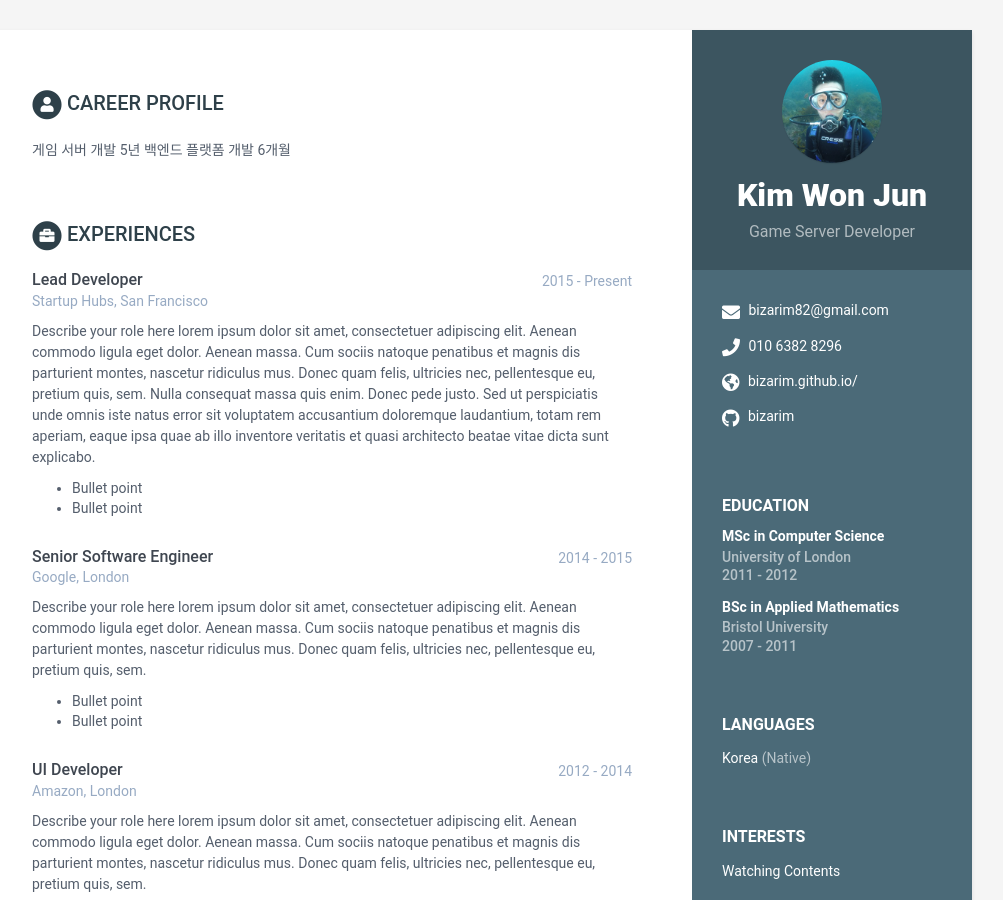
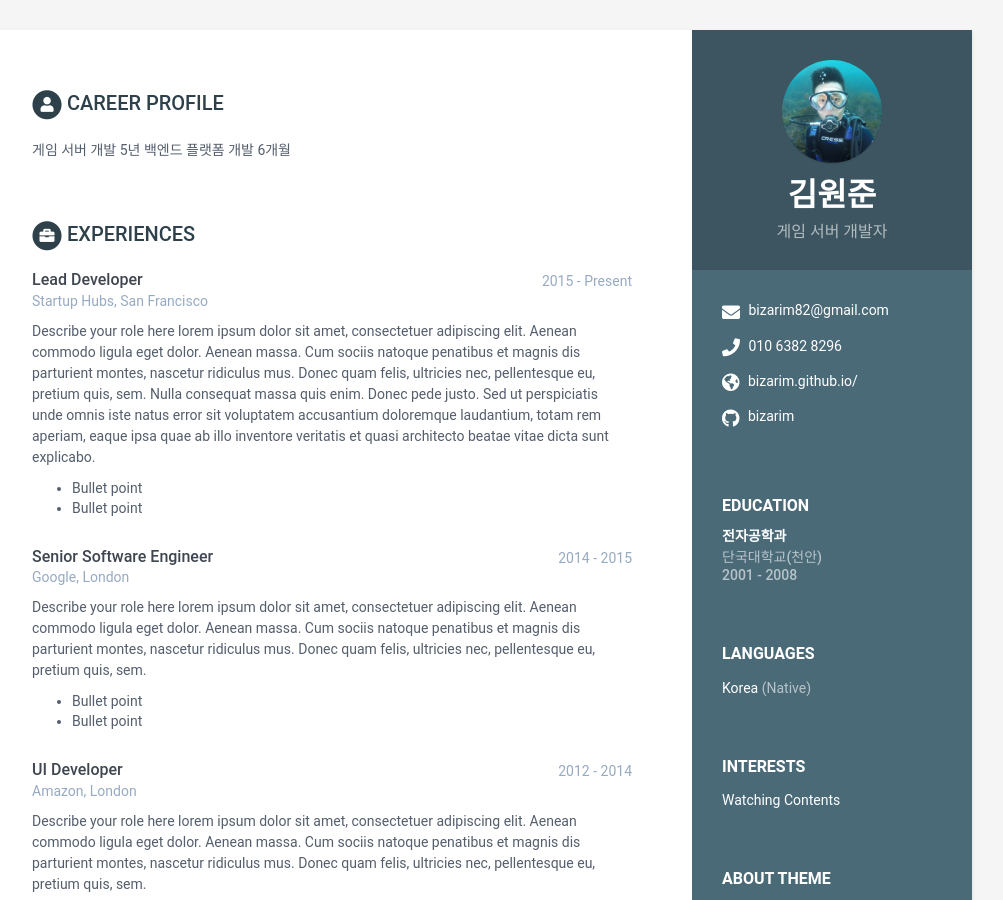
Before and after one commit to bizarim/bizarim.github.io, a Jekyll site: the page built from index.html, in a window 1280 px wide and 900 px high. Shown: the whole window, without its empty margins (168-1171 px from the left). Built offline with Jekyll 4.4.1, drawn with Linux system fonts in a browser that asks for light colours.

Commit message:
Update data.yml

```diff
--- a/_data/data.yml
+++ b/_data/data.yml
@@ -7,8 +7,8 @@ sidebar:
     education: True # set to False if you want education in main section instead of in sidebar
 
     # Profile information
-    name: Kim Won Jun
-    tagline: Game Server Developer
+    name: 김원준
+    tagline: 게임 서버 개발자
     avatar: profile.png  #place a 100x100 picture inside /assets/images/ folder and provide the name of the file below
 
     # Sidebar links
@@ -51,9 +51,9 @@ career-profile:
       백엔드 플랫폼 개발 6개월
 
 education:
-    - degree: MSc in Computer Science
-      university: University of London
-      time: 2011 - 2012
+    - degree: 전자공학과
+      university: 단국대학교(천안)
+      time: 2001 - 2008
       details: |
         Describe your study here lorem ipsum dolor sit amet, consectetuer
         adipiscing elit. Aenean commodo ligula eget dolor. Aenean massa. Cum
@@ -64,18 +64,6 @@ education:
           - Bullet point
           - Bullet point
 
-    - degree: BSc in Applied Mathematics
-      university: Bristol University
-      time: 2007 - 2011
-      details: |
-        Describe your study here lorem ipsum dolor sit amet, consectetuer
-        adipiscing elit. Aenean commodo ligula eget dolor. Aenean massa. Cum
-        sociis natoque penatibus et magnis dis parturient montes, nascetur
-        ridiculus mus. Donec quam felis, ultricies nec, pellentesque eu,
-        pretium quis, sem.
-
-          - Bullet point
-          - Bullet point
 
 experiences:
     - role: Lead Developer
```
